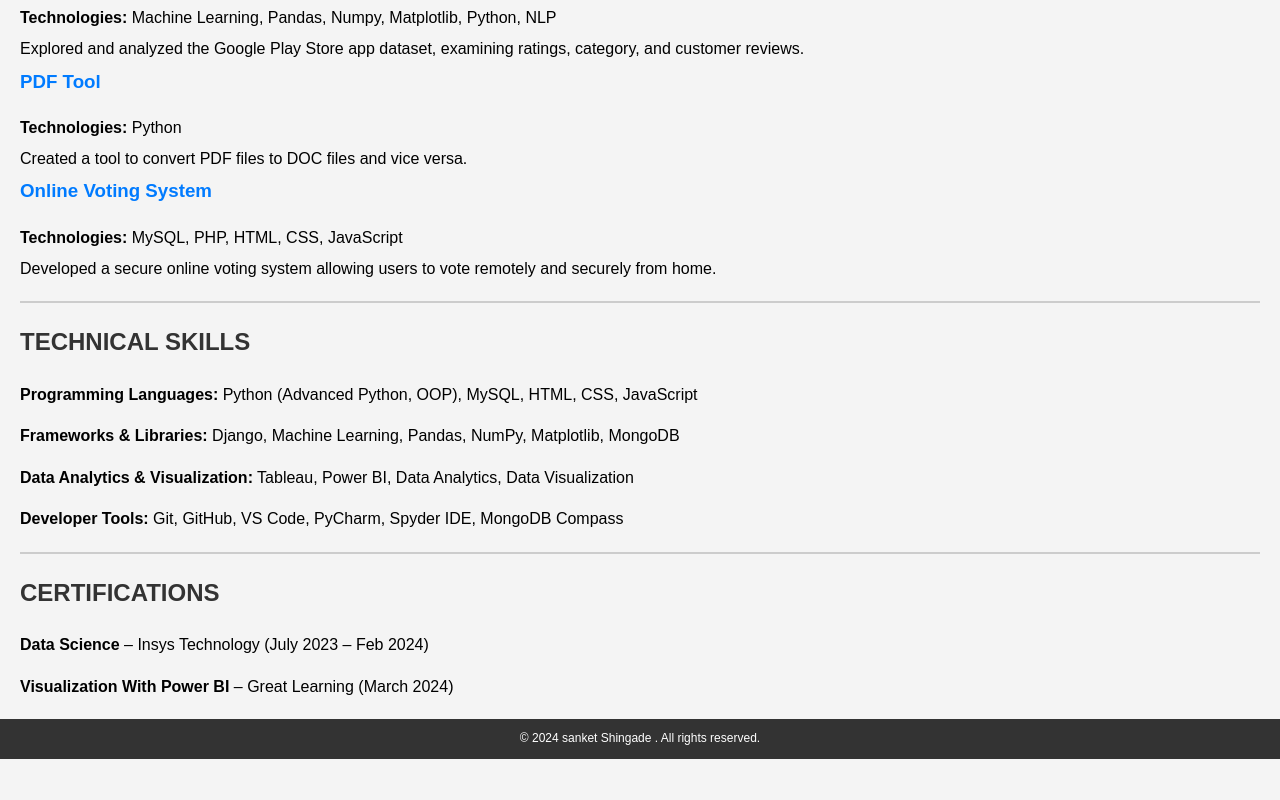
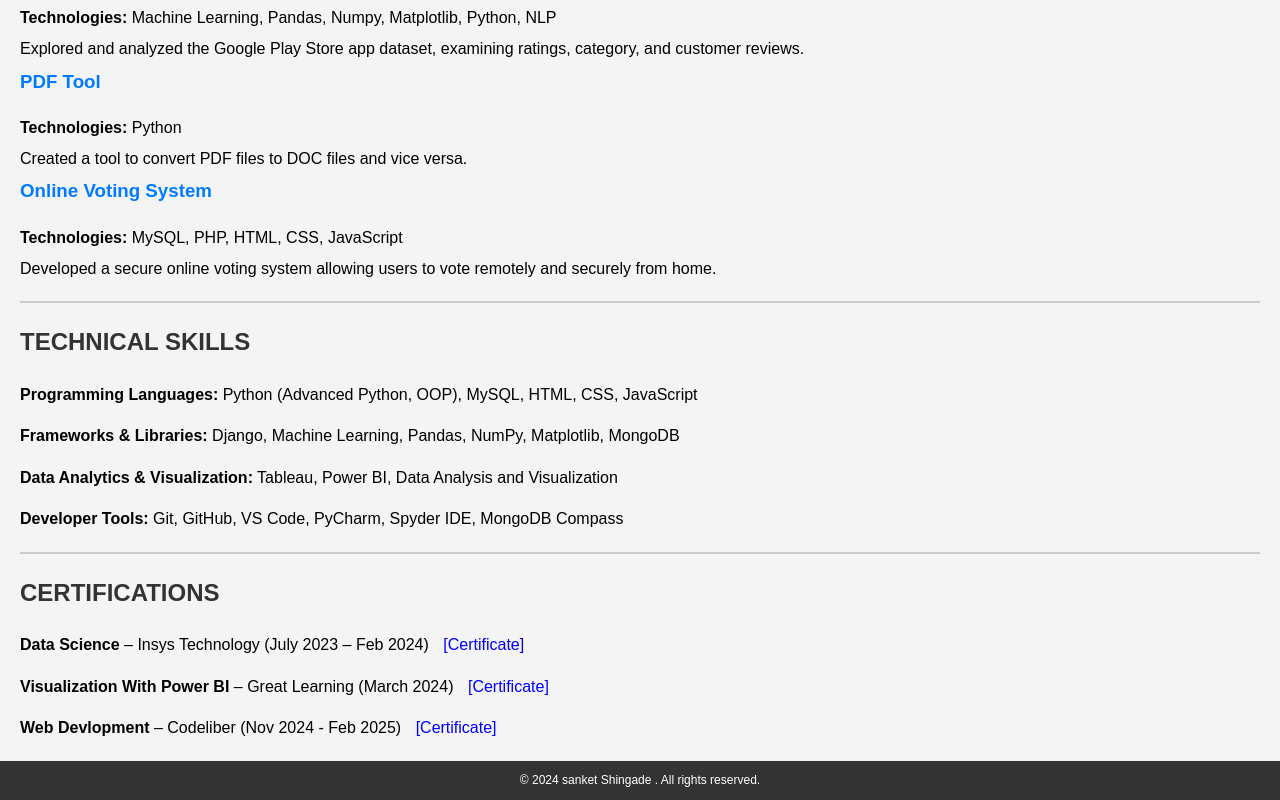
Before and after one commit to sanketshingade/Portfolio, a plain HTML site: page index.html in a window 1280 px wide. Shown: the part 952-1752 px from the top of the page. Before the commit the page ends 1711 px from the top, so only its background shows below. Drawn offline with Linux system fonts and the light colour scheme.

Commit message:
index.html

```diff
--- a/index.html
+++ b/index.html
@@ -1,4 +1,4 @@
-<!DOCTYPE html>
+    <!DOCTYPE html>
 <html lang="en">
 
 <head>
@@ -28,7 +28,13 @@
             <!-- Right corner links for Recruiter -->
             <li class="nav-contact">
                 <a href="mailto:sanket.23shingade@gmail.com" title="Email">Email</a> |
-                <a href="https://www.linkedin.com/in/sanket-shingade-727aa0247" target="_blank" title="LinkedIn">LinkedIn</a>
+                <a href="https://www.linkedin.com/in/sanket-shingade-727aa0247" target="_blank"
+                    title="LinkedIn">LinkedIn</a> |
+                <a href="https://github.com/sanketshingade" target="_blank" title="GitHub">GitHub</a> |
+                <a href="https://drive.google.com/file/d/1_10s-dxrwbOMWNAIb87_FUg9FA7hsaYI/view" target="_blank"
+                    title="Resume">Resume</a> |
+                <a href="https://drive.google.com/uc?export=download&id=1_10s-dxrwbOMWNAIb87_FUg9FA7hsaYI"
+                    title="Download Resume">Download Resume</a>
             </li>
         </ul>
     </nav>
@@ -93,15 +99,33 @@
         <h2>TECHNICAL SKILLS</h2>
         <p><strong>Programming Languages:</strong> Python (Advanced Python, OOP), MySQL, HTML, CSS, JavaScript</p>
         <p><strong>Frameworks & Libraries:</strong> Django, Machine Learning, Pandas, NumPy, Matplotlib, MongoDB</p>
-        <p><strong>Data Analytics & Visualization:</strong> Tableau, Power BI, Data Analytics, Data Visualization</p>
+        <p><strong>Data Analytics & Visualization:</strong> Tableau, Power BI, Data Analysis and Visualization</p>
         <p><strong>Developer Tools:</strong> Git, GitHub, VS Code, PyCharm, Spyder IDE, MongoDB Compass</p>
         <hr>
     </section>
 
     <section id="certifications"> <!-- Add id here to link to this section -->
         <h2>CERTIFICATIONS</h2>
-        <p><strong>Data Science</strong> – Insys Technology (July 2023 – Feb 2024)</p>
-        <p><strong>Visualization With Power BI</strong> – Great Learning (March 2024)</p>
+        <p>
+            <strong>Data Science</strong> – Insys Technology (July 2023 – Feb 2024)
+            <a href="https://drive.google.com/file/d/14HDX07X441p0blYHN7tSvFpZnAAPRI0i/view?usp=drivesdk"
+                target="_blank" style="margin-left: 10px; text-decoration: none; color: blue;">
+                [Certificate]
+            </a>
+        </p>
+        <p>
+            <strong>Visualization With Power BI</strong> – Great Learning (March 2024)
+            <a href="https://www.mygreatlearning.com/certificate/MBRVNMDB"
+                target="_blank" style="margin-left: 10px; text-decoration: none; color: blue;">
+                [Certificate]
+        </a>
+        </p>
+        <p><strong>Web Devlopment</strong> – Codeliber (Nov 2024 - Feb 2025)
+            <a href="https://codeliber.com/certificates/m6hk1esdov7nj"
+               target="_blank" style="margin-left: 10px; text-decoration: none; color: blue;">
+               [Certificate]
+            </a>
+        </p>
     </section>
 
     <!-- Contact Section -->
```
